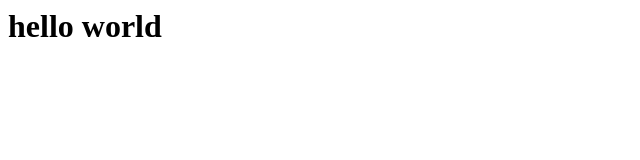
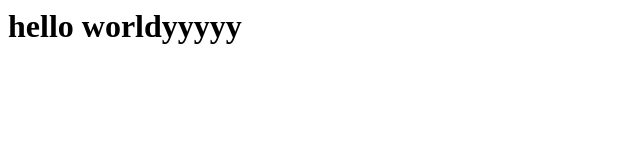
Before and after one commit to jneumann22/forms, a plain HTML site: page index.html in a window 1280 px wide. Shown: the whole page, without its empty margins (0-640 px from the left). Drawn offline with Linux system fonts and the light colour scheme.

Commit message:
Update index.html

```diff
--- a/index.html
+++ b/index.html
@@ -1 +1 @@
-<h1> hello world</h1>
+<h1> hello worldyyyyy</h1>
```
